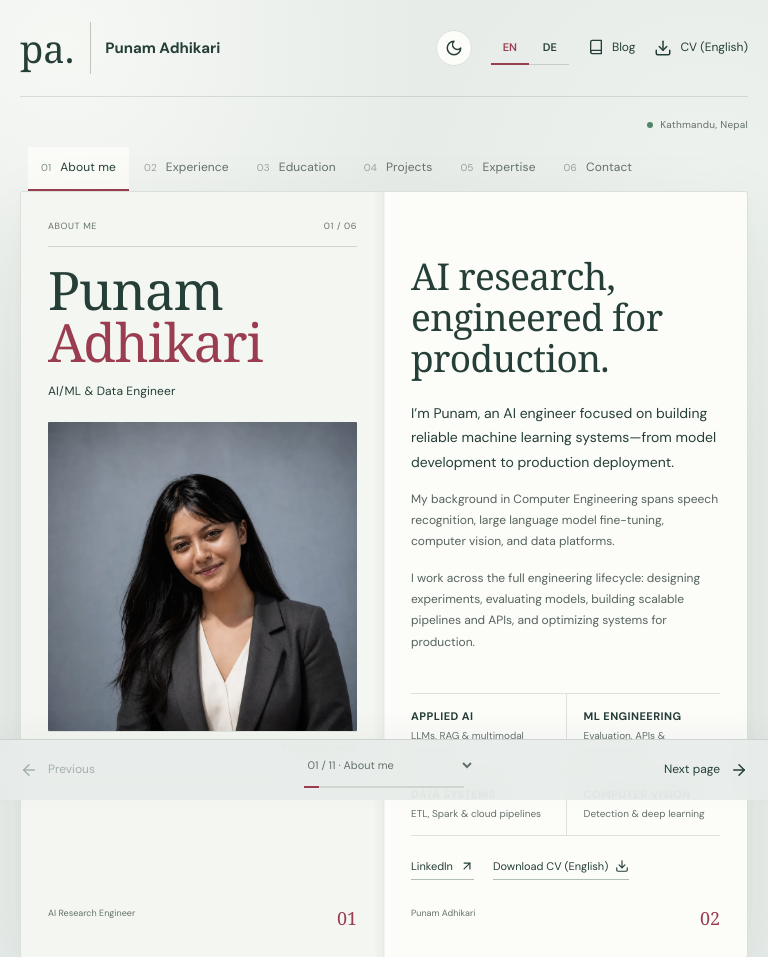
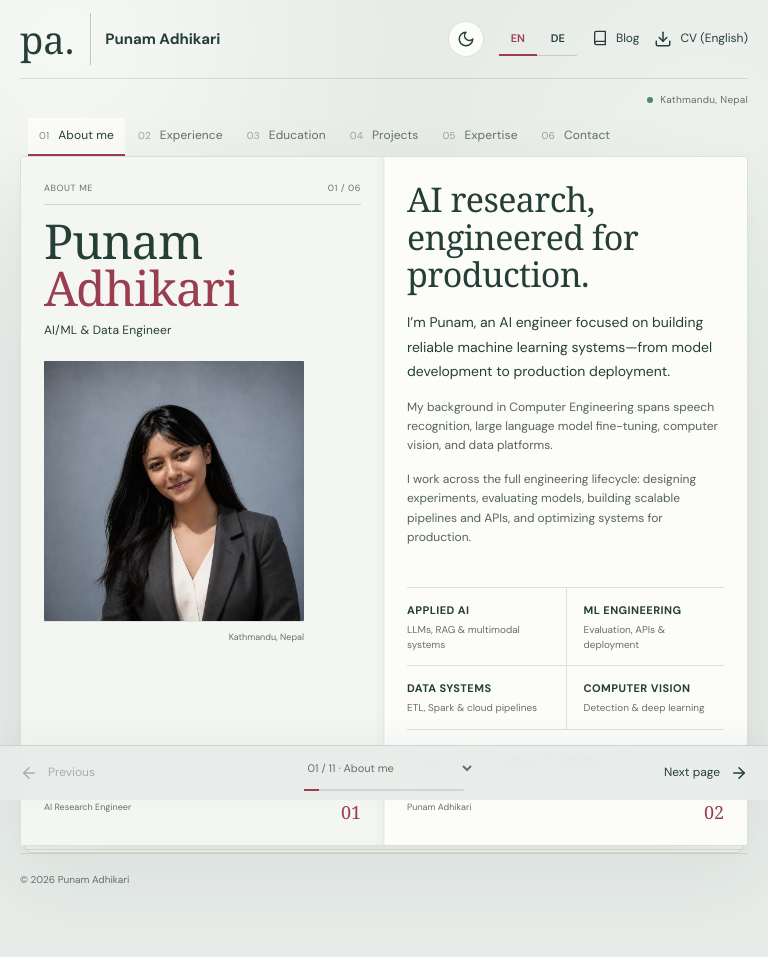
Before and after one commit to Punam918/punamadhikari.com.np, a website: page public/index.html in a window 768 px wide. Shown: the top 957 px of the page. Drawn offline with Linux system fonts and the light colour scheme; a web font is replaced by a local one.

Commit message:
update styles for compact laptop layouts and increment stylesheet version

```diff
--- a/public/assets/styles.css
+++ b/public/assets/styles.css
@@ -2083,6 +2083,114 @@ html {
   }
 }
 
+
+/* Compact laptop layouts: keep the two-page book usable on short viewports. */
+@media (min-width: 701px) and (max-height: 900px) {
+  .site-header,
+  main,
+  .site-footer {
+    width: min(1600px, calc(100% - 64px));
+  }
+
+  .portfolio-page .site-header {
+    padding-block: 13px;
+  }
+
+  .portfolio-page .header-tools {
+    gap: 15px;
+  }
+
+  .portfolio-page .edition-line {
+    padding-block: 13px 9px;
+  }
+
+  .chapter {
+    padding: 8px 15px 9px;
+  }
+
+  .spread {
+    min-height: max(560px, calc(100svh - 275px));
+  }
+
+  .page,
+  .portfolio-page .page {
+    padding: 24px 30px 21px;
+  }
+
+  .running-head {
+    padding-bottom: 8px;
+  }
+
+  .eyebrow {
+    margin-block: 18px 7px;
+  }
+
+  .profile-name {
+    font-size: clamp(46px, 4.8vw, 58px);
+    margin-block: 12px 10px;
+  }
+
+  .portfolio-page .portrait,
+  .portrait-caption {
+    width: min(100%, 300px);
+  }
+
+  h2 {
+    font-size: clamp(34px, 3.4vw, 42px);
+    margin-bottom: 17px;
+  }
+
+  .lead {
+    font-size: 14px;
+  }
+
+  .body-copy,
+  .portfolio-page .body-copy,
+  .timeline-entry p:last-child,
+  .case-section p,
+  .project-record > p:not(.project-index) {
+    line-height: 1.6;
+  }
+
+  .portfolio-page .reader-controls {
+    padding-block: 7px;
+  }
+
+  body {
+    padding-bottom: calc(76px + env(safe-area-inset-bottom, 0px));
+  }
+
+  html {
+    scroll-padding-bottom: calc(76px + env(safe-area-inset-bottom, 0px));
+  }
+}
+
+@media (min-width: 701px) and (max-width: 1100px) {
+  .site-header,
+  main,
+  .site-footer {
+    width: calc(100% - 40px);
+  }
+
+  .page,
+  .portfolio-page .page {
+    padding-inline: 23px;
+  }
+
+  .profile-name {
+    font-size: 48px;
+  }
+
+  .portfolio-page .portrait,
+  .portrait-caption {
+    width: min(100%, 260px);
+  }
+
+  .chapter {
+    padding-inline: 11px;
+  }
+}
+
 @media (max-width: 700px) {
   .portfolio-page .site-header {
     padding-block: 16px;
--- a/public/index.html
+++ b/public/index.html
@@ -31,7 +31,7 @@
     <title>Punam Adhikari | AI Engineering Portfolio</title>
     <link rel="canonical" href="https://punamadhikari.com.np/" />
     <link rel="icon" href="/assets/favicon.svg" type="image/svg+xml" />
-    <link rel="stylesheet" href="/assets/styles.css?v=book-81" />
+    <link rel="stylesheet" href="/assets/styles.css?v=book-82" />
     <script type="application/ld+json">
       {
         "@context": "https://schema.org",
```
